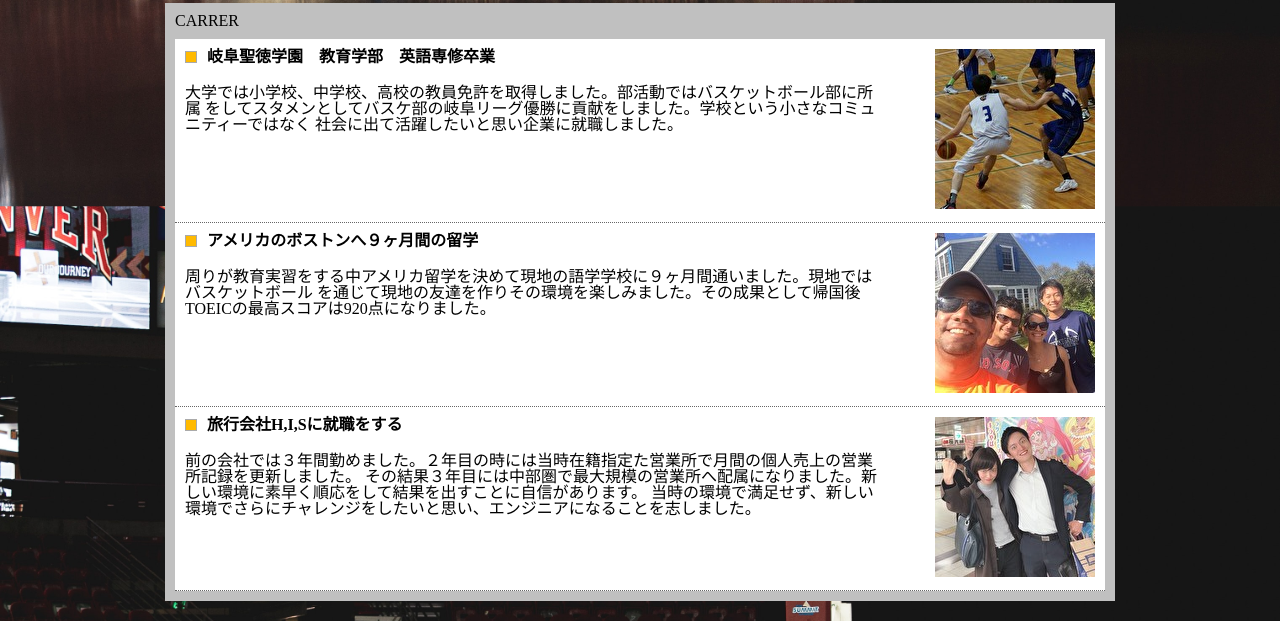
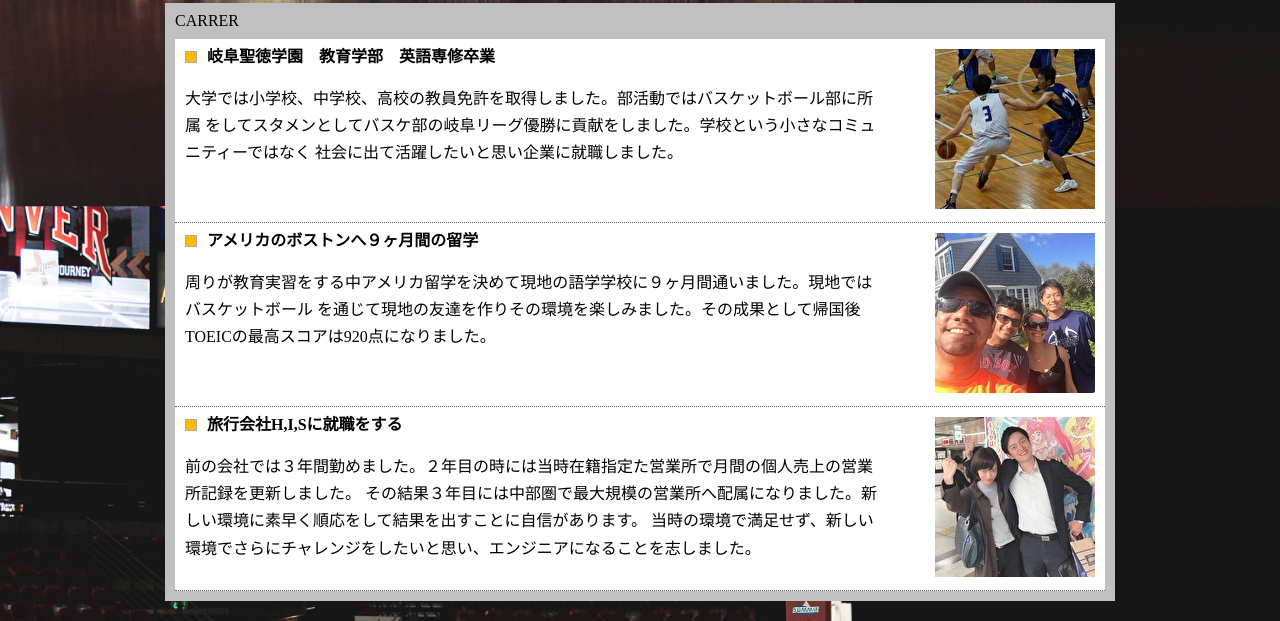
Before and after one commit to hayakawa-hub/hayakawa-hub.github.io, a plain HTML site: page index.html in a window 1280 px wide. Shown: the part 647-1268 px from the top of the page. Drawn offline with Linux system fonts and the light colour scheme.

Commit message:
更新５

```diff
--- a/css/profile2.css
+++ b/css/profile2.css
@@ -186,6 +186,7 @@ body {
   padding: 0 0 10px 0;
 }
 
+
 .news_box_list {
   background: #fff;
    position: relative;
@@ -207,6 +208,10 @@ body {
   font-weight: bold;
 }
 
+#line_height{
+  line-height: 1.7rem;
+}
+
 #top_box #news_box .news_box_list .l {
     float: left;
     width: 700px;
--- a/index.html
+++ b/index.html
@@ -112,7 +112,7 @@
                         <div class="clearfix news_box_list">
                           <div class="l">
                             <h3><span id="square"></span>岐阜聖徳学園　教育学部　英語専修卒業</h3>
-                            <p>大学では小学校、中学校、高校の教員免許を取得しました。部活動ではバスケットボール部に所属
+                            <p id="line_height">大学では小学校、中学校、高校の教員免許を取得しました。部活動ではバスケットボール部に所属
                             をしてスタメンとしてバスケ部の岐阜リーグ優勝に貢献をしました。学校という小さなコミュニティーではなく
                           社会に出て活躍したいと思い企業に就職しました。</p>
 
@@ -126,7 +126,7 @@
                         <div class="clearfix news_box_list">
                           <div class="l">
                             <h3><span id="square"></span>アメリカのボストンへ９ヶ月間の留学</h3>
-                            <p>周りが教育実習をする中アメリカ留学を決めて現地の語学学校に９ヶ月間通いました。現地ではバスケットボール
+                            <p id="line_height">周りが教育実習をする中アメリカ留学を決めて現地の語学学校に９ヶ月間通いました。現地ではバスケットボール
                             を通じて現地の友達を作りその環境を楽しみました。その成果として帰国後TOEICの最高スコアは920点になりました。</p>
 
                           </div>
@@ -138,7 +138,7 @@
                           <div class="clearfix news_box_list">
                             <div class="l">
                               <h3><span id="square"></span>旅行会社H,I,Sに就職をする</h3>
-                              <p>前の会社では３年間勤めました。２年目の時には当時在籍指定た営業所で月間の個人売上の営業所記録を更新しました。
+                              <p id="line_height">前の会社では３年間勤めました。２年目の時には当時在籍指定た営業所で月間の個人売上の営業所記録を更新しました。
                                 その結果３年目には中部圏で最大規模の営業所へ配属になりました。新しい環境に素早く順応をして結果を出すことに自信があります。
                               当時の環境で満足せず、新しい環境でさらにチャレンジをしたいと思い、エンジニアになることを志しました。</p>
 
```
